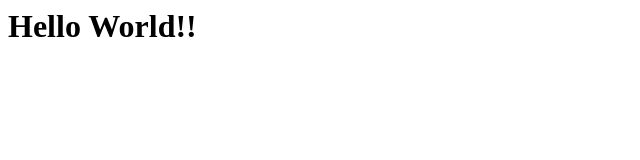
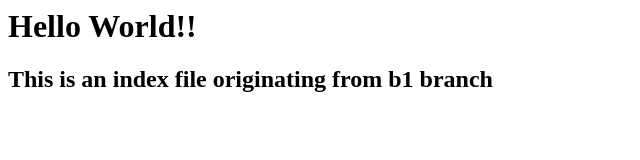
Before and after one commit to pdankyi/repo-1, a plain HTML site: page index.html in a window 1280 px wide. Shown: the whole page, without its empty margins (0-640 px from the left). Drawn offline with Linux system fonts and the light colour scheme.

Commit message:
edited index file

```diff
--- a/index.html
+++ b/index.html
@@ -1 +1,2 @@
 <h1>Hello World!!</h1>
+<h2>This is an index file originating from b1 branch</h2>
```
